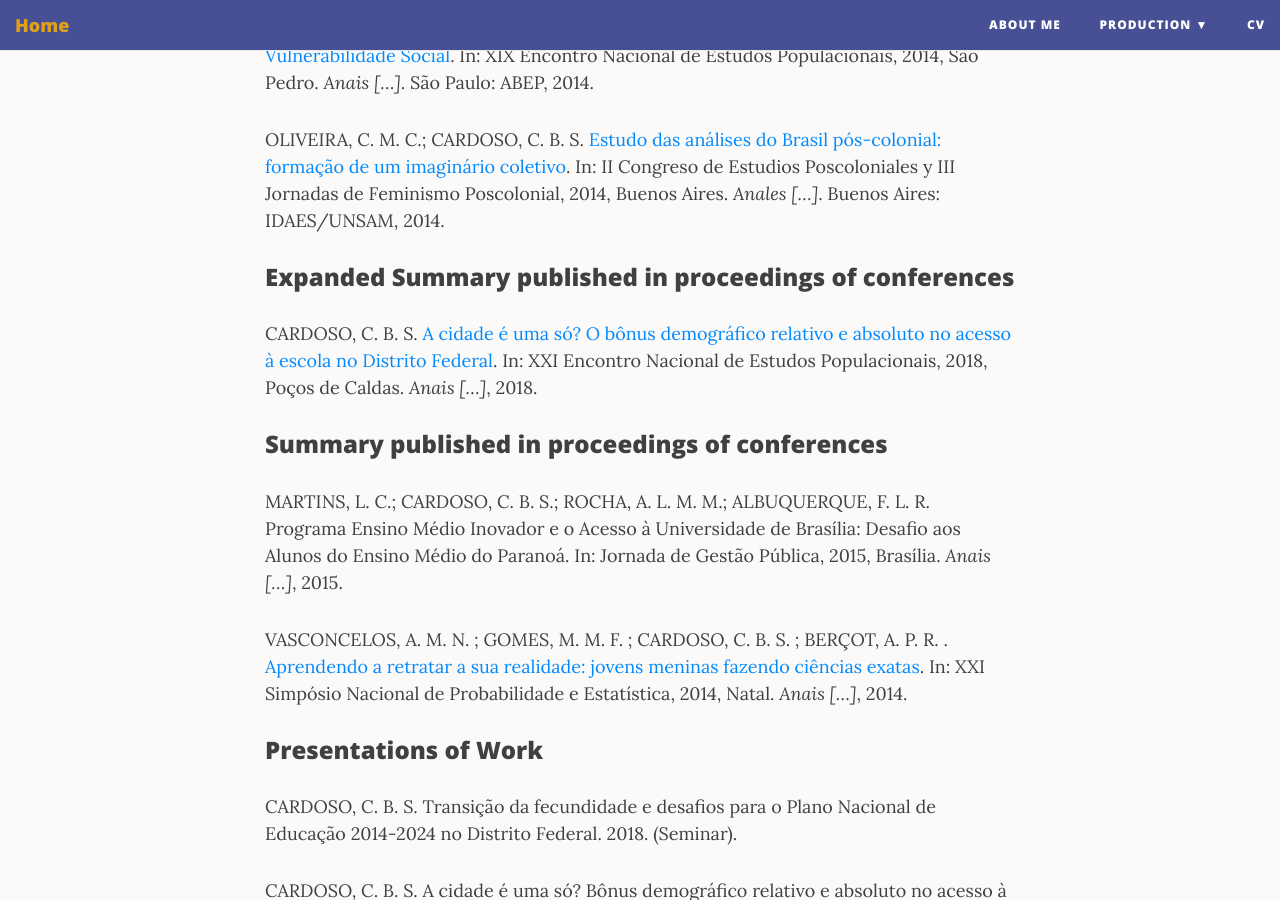
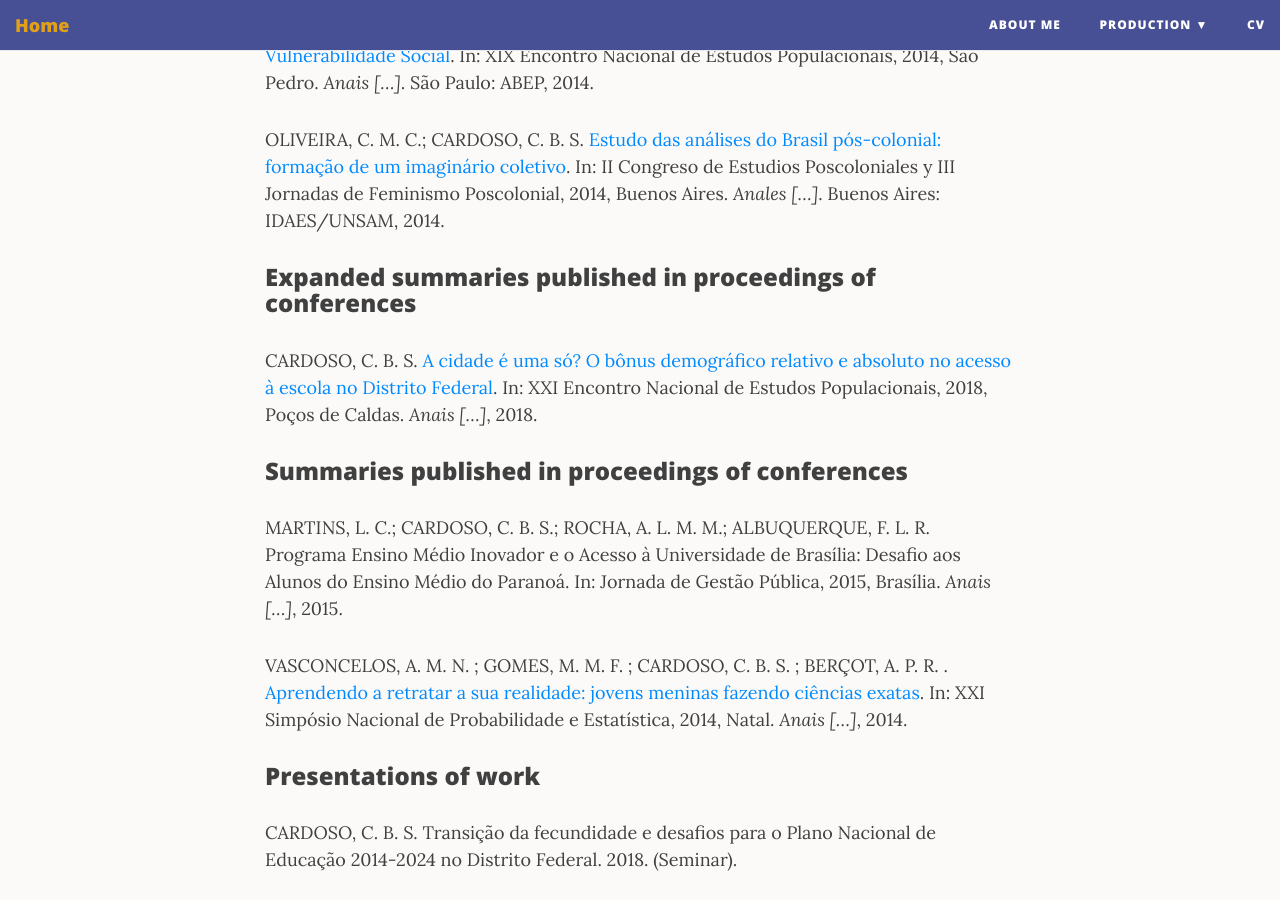
Before and after one commit to cauancardoso/cauancardoso.github.io, a Jekyll site: the page built from publications.md, in a window 1280 px wide and 900 px high, scrolled down 1372 px. Built offline with Jekyll 4.4.1, drawn with Linux system fonts in a browser that asks for light colours; nearby versions of some CDN libraries; some of the changed text lies outside the part shown.

Commit message:
Update publications.md

```diff
--- a/publications.md
+++ b/publications.md
@@ -3,7 +3,7 @@ layout: page
 title: Bibliographical Production
 ---
 
-### Articles in Scientific Journals
+### Articles in scientific journals
 
 CARDOSO, C. B. S.; OLIVEIRA, C. M. C. [Transição da estrutura etária e desafios para o desenvolvimento humano em pernambuco: uma análise do índice de vulnerabilidade social da região metropolitana do Recife](https://periodicos.fundaj.gov.br/CIC/article/view/1825). *Ciência & Trópico*, v. 43, p. 63-76, 2019.
 
@@ -31,19 +31,19 @@ CANÇADO, T. C. L.; SOUZA, R. S. S.; CARDOSO, C. B. S. [Trabalhando o conceito d
 OLIVEIRA, C. M. C.; CARDOSO, C. B. S. [Estudo das análises do Brasil pós-colonial: formação de um imaginário coletivo](http://www.idaes.edu.ar/pdf_papeles/4-1%20Oliveira-Cardoso.pdf). In: II Congreso de Estudios Poscoloniales y III Jornadas de Feminismo Poscolonial, 2014, Buenos Aires. *Anales [...]*. Buenos Aires: IDAES/UNSAM, 2014.
 
 
-### Expanded Summary published in proceedings of conferences
+### Expanded summaries published in proceedings of conferences
 
 CARDOSO, C. B. S. [A cidade é uma só? O bônus demográfico relativo e absoluto no acesso à escola no Distrito Federal](http://eventoexpress.com.br/sites/abep/anais/resumos/R0308-1.pdf). In: XXI Encontro Nacional de Estudos Populacionais, 2018, Poços de Caldas. *Anais [...]*, 2018.
 
 
-### Summary published in proceedings of conferences
+### Summaries published in proceedings of conferences
 
 MARTINS, L. C.; CARDOSO, C. B. S.; ROCHA, A. L. M. M.; ALBUQUERQUE, F. L. R. Programa Ensino Médio Inovador e o Acesso à Universidade de Brasília: Desafio aos Alunos do Ensino Médio do Paranoá. In: Jornada de Gestão Pública, 2015, Brasília. *Anais [...]*, 2015.
 
 VASCONCELOS, A. M. N. ; GOMES, M. M. F. ; CARDOSO, C. B. S. ; BERÇOT, A. P. R. . [Aprendendo a retratar a sua realidade: jovens meninas fazendo ciências exatas](https://www.ime.usp.br/~abe/sinape2014/trabalhos/anais#175). In: XXI Simpósio Nacional de Probabilidade e Estatística, 2014, Natal. *Anais [...]*, 2014.
 
 
-### Presentations of Work
+### Presentations of work
 
 CARDOSO, C. B. S. Transição da fecundidade e desafios para o Plano Nacional de Educação 2014-2024 no Distrito Federal. 2018. (Seminar).
 
```
